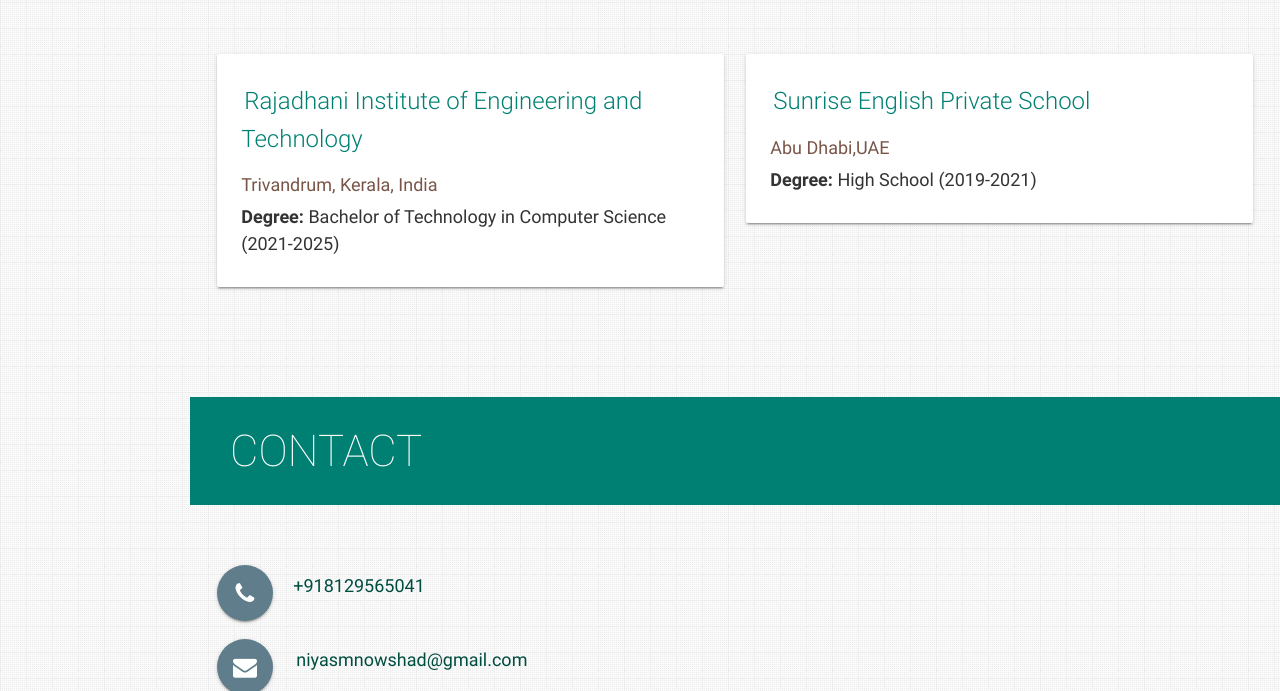
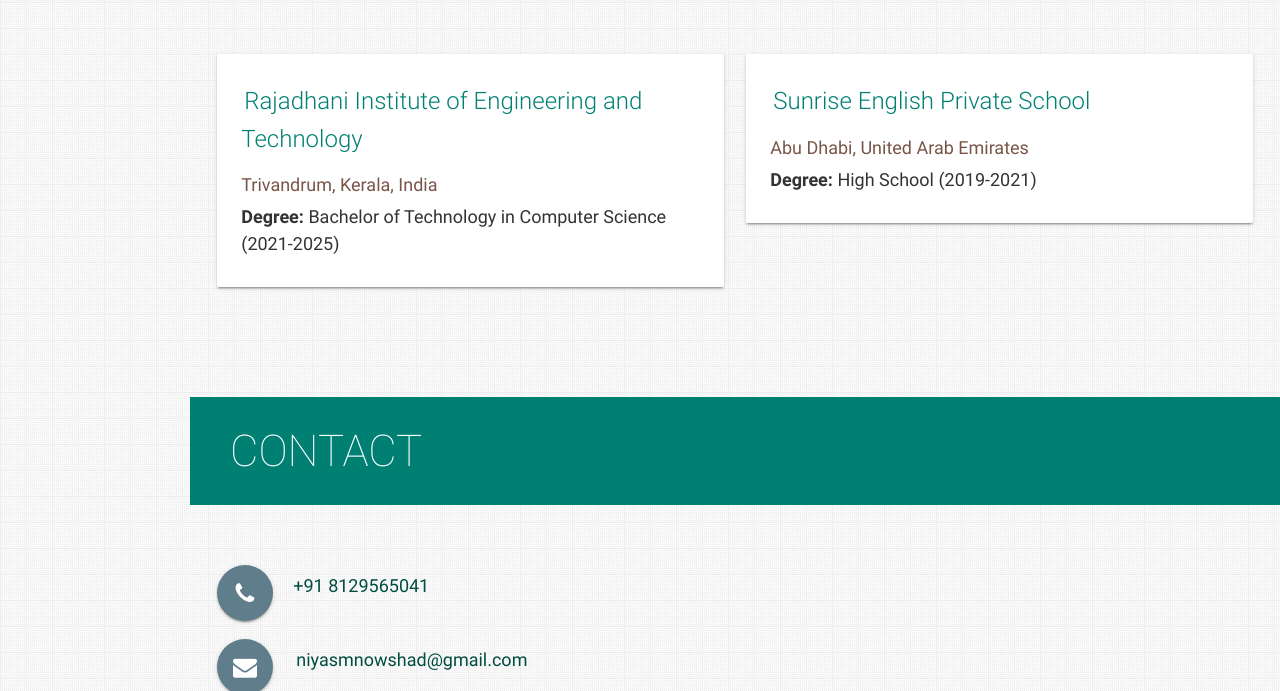
Before and after one commit to niyasnowshad/niyasnowshad.giithub.io, a plain HTML site: page index.html in a window 1280 px wide. Shown: the part 2780-3471 px from the top of the page. Drawn offline with nearby package versions, Linux system fonts and the light colour scheme.

Commit message:
Update index.html

```diff
--- a/index.html
+++ b/index.html
@@ -392,7 +392,7 @@
                   <span class="card-title"><a href="https://seps-auh.com/" target="_blank" class="teal-text hoverline">Sunrise English Private School
                       </a></span>
                 </p>
-                <p class="brown-text">Abu Dhabi,UAE</p>
+                <p class="brown-text">Abu Dhabi, United Arab Emirates</p>
                 <p>
                   <b>Degree: </b>High School (2019-2021)
                   <br>
@@ -412,7 +412,7 @@
         <p>
           <a aria-label="Call Niyas Nowshad" data-position="top" data-tooltip="Call Niyas Nowshad"
             class="btn-floating btn-large waves-effect waves-light blue-grey tooltipped"><i class="fa fa-phone"></i><a
-              aria-label="Call Niyas Nowshad">+918129565041</a></a>
+              aria-label="Call Niyas Nowshad">+91 8129565041</a></a>
         </p>
         <p>
           <a aria-label="Email Niyas Nowshad" href="mailto:niyasmnowshad@gmail.com" target="_blank" data-position="top"
```
